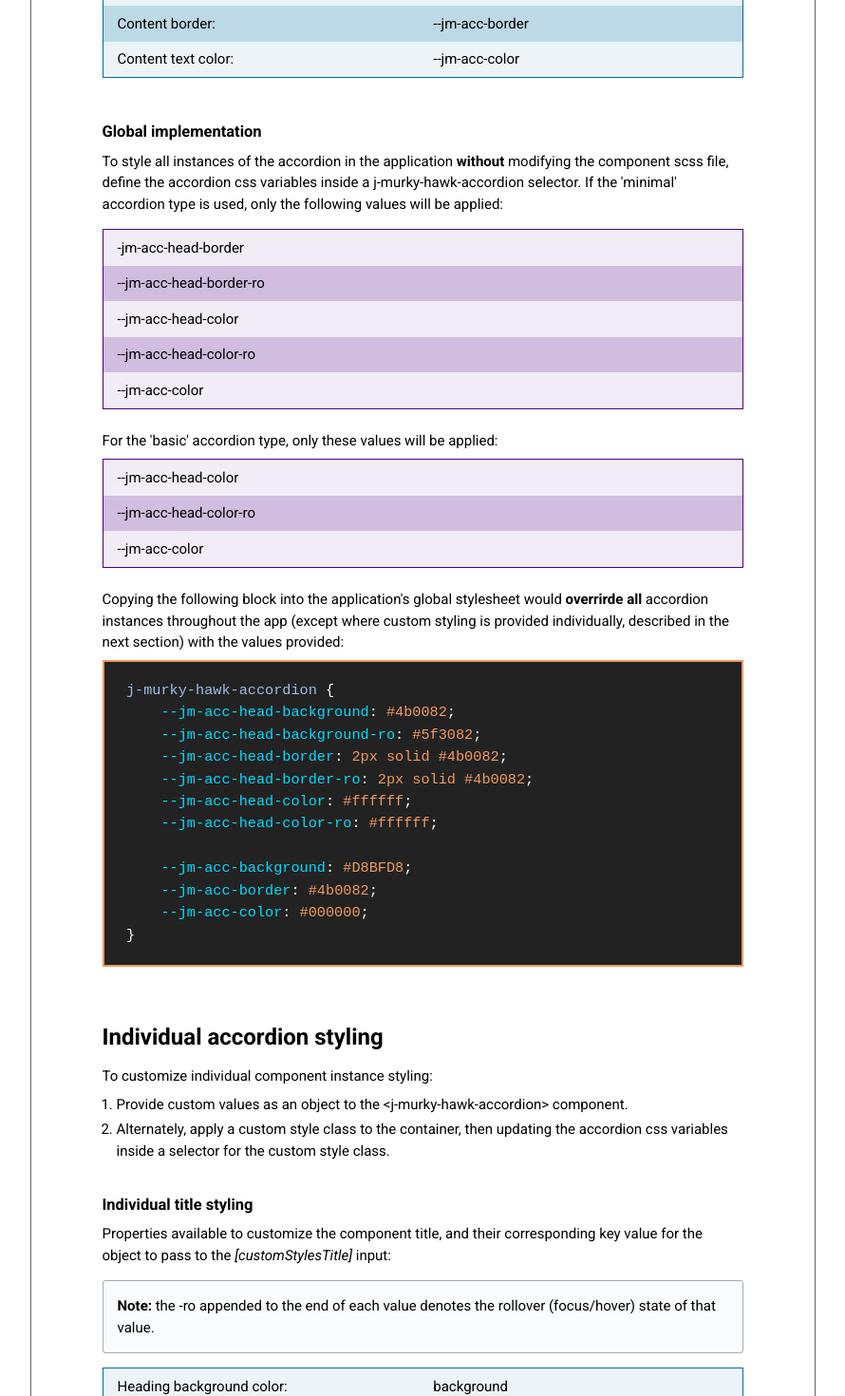
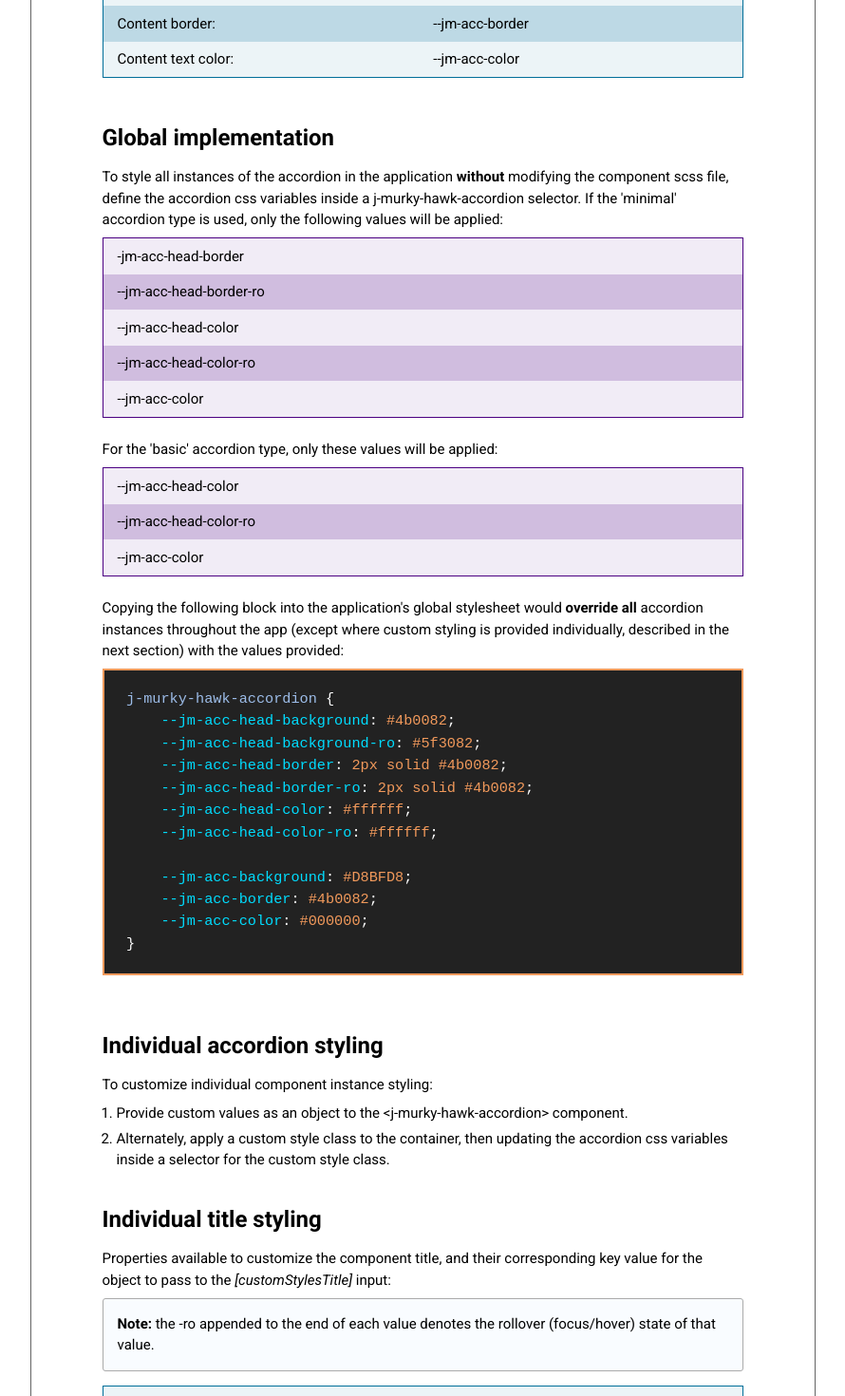
Before and after one commit to JMurkyHawk/accordion, an Angular app: page /accordion-custom in a window 1280 px wide. Shown: the part 2420-3890 px from the top of the page at 95% size, without its empty margins (195-1085 px from the left). Built offline with nearby package versions, Linux system fonts and the light colour scheme.

Commit message:
Typo correction, minor style updates

```diff
--- a/src/app/app.component.scss
+++ b/src/app/app.component.scss
@@ -116,6 +116,10 @@ p {
 
 .block {
     display: block;
+}
+
+.inlineBlock {
+    display: inline-block;
 }
 
 .noPadding {
@@ -395,8 +399,8 @@ a.btn {
             > h3,
             > h4 {
                 display: block;
-                font-size: 1.6em;
-                line-height: 1.5em;
+                font-size: 1.75em;
+                line-height: 1.35em;
                 margin: 0 0 .5em 0;
                 text-align: center
             }
@@ -648,6 +652,8 @@ a.btn {
                 h4,
                 h5,
                 h6 {
+                    font-size: 1.6em;
+                    line-height: 1.5em;
                     text-align: left;
                 }
 
--- a/src/app/pages/jmh-page-accordion-custom/jmh-page-accordion-custom.component.html
+++ b/src/app/pages/jmh-page-accordion-custom/jmh-page-accordion-custom.component.html
@@ -121,7 +121,7 @@
 
                     <h5>{{custom_implement_sub_title1_2}}</h5>
 
-                    <p [innerHTML]="custom3_3"></p>
+                    <p class="padding2" [innerHTML]="custom3_3"></p>
                     <ul class="customCols v2">
                         <li *ngFor="let key of custom3_3_list">{{key}}</li>
                     </ul>
@@ -148,14 +148,14 @@
 
                 <p class="padding2">{{custom4_1}}</p>
                 <ol class="margin1">
-                    <li *ngFor="let key of custom4_list">{{key}}</li>
+                    <li *ngFor="let key of custom4_list" [innerHTML]="key"></li>
                 </ol>
 
                 <div class="subGroup">
 
                     <h5>{{custom_implement_heading_title}}</h5>
 
-                    <p [innerHTML]="custom_single_acc_title_desc"></p>
+                    <p class="padding2" [innerHTML]="custom_single_acc_title_desc"></p>
                     <p class="jmHighlight" [innerHTML]="custom_single_acc_title_desc2"></p>
                     <ul class="customCols">
                         <li *ngFor="let key of objectKeys(custom_single_acc_title_props)">
@@ -177,7 +177,7 @@
 
                     <h5>{{custom_implement_body_title}}</h5>
 
-                    <p [innerHTML]="custom_single_acc_body_desc"></p>
+                    <p class="padding2" [innerHTML]="custom_single_acc_body_desc"></p>
                     <ul class="customCols">
                         <li *ngFor="let key of objectKeys(custom_single_acc_body_props)">
                             <span>{{key}}: </span>
--- a/src/app/pages/jmh-page-accordion-custom/jmh-page-accordion-custom.component.ts
+++ b/src/app/pages/jmh-page-accordion-custom/jmh-page-accordion-custom.component.ts
@@ -67,7 +67,7 @@ export class JmhPageAccordionCustomComponent implements OnInit {
         "--jm-acc-color"
     ];
 
-    public custom3_3_3: string = "Copying the following block into the application's global stylesheet would <strong>overrirde all</strong> accordion instances throughout the app (except where custom styling is provided individually, described in the next section) with the values provided: ";
+    public custom3_3_3: string = "Copying the following block into the application's global stylesheet would <strong>override all</strong> accordion instances throughout the app (except where custom styling is provided individually, described in the next section) with the values provided: ";
     public custom3_code: string =
         "<span class='color1'>j-murky-hawk-accordion</span> { \r"
         + "    <span class='color2'>--jm-acc-head-background</span>: <span class='color7'>#4b0082</span>; \r"
@@ -85,7 +85,7 @@ export class JmhPageAccordionCustomComponent implements OnInit {
     public custom_implement_sub_title2: string = "Individual accordion styling";
     public custom4_1: string = "To customize individual component instance styling: "
     public custom4_list: Array<string> = [
-        "Provide custom values as an object to the <j-murky-hawk-accordion> component. ",
+        "Provide custom values as an object to the <span class=\"inlineBlock\">&lt;j-murky-hawk-accordion&gt;</span> component. ",
         "Alternately, apply a custom style class to the container, then updating the accordion css variables inside a selector for the custom style class. "
     ];
 
```
